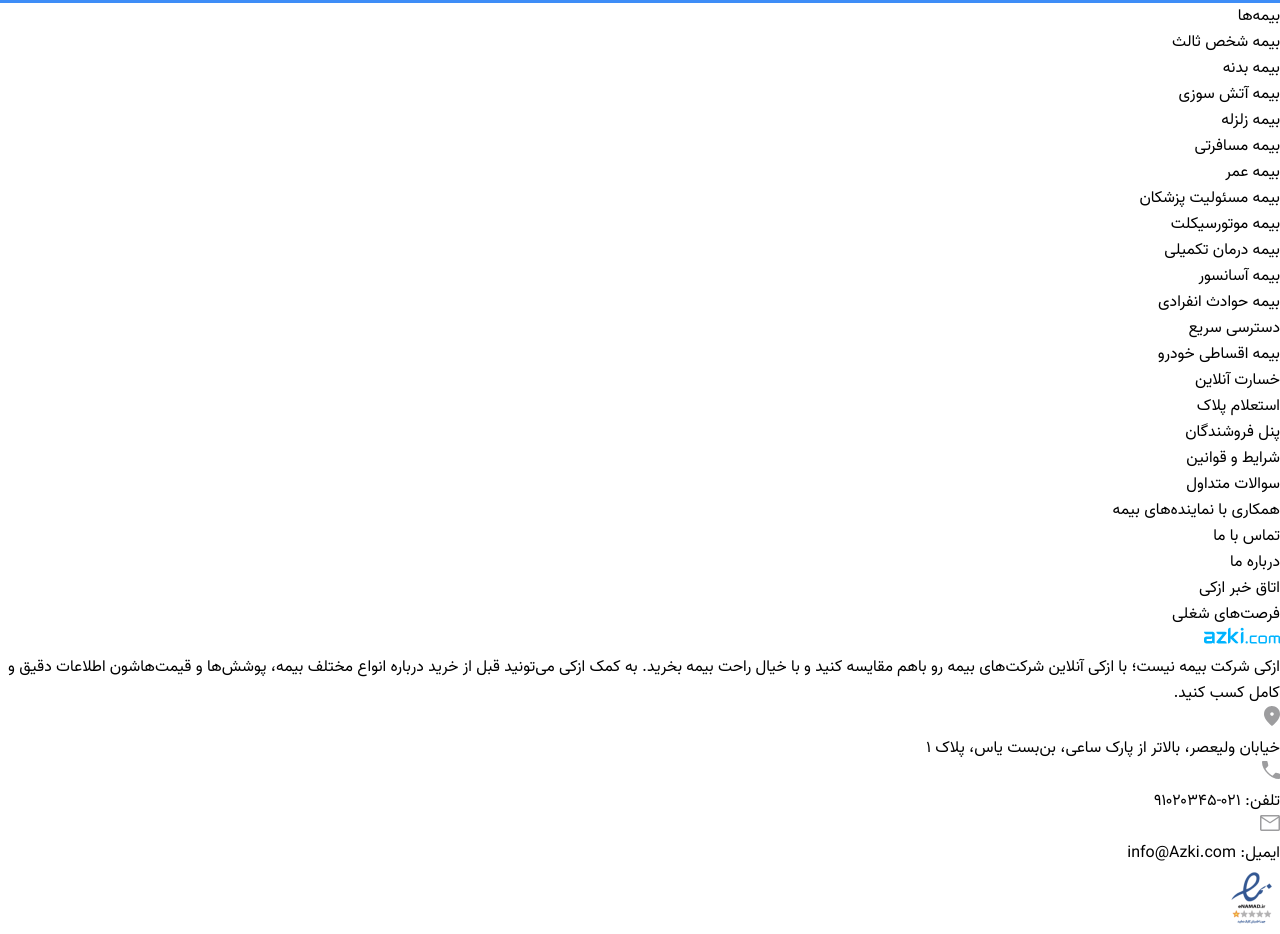
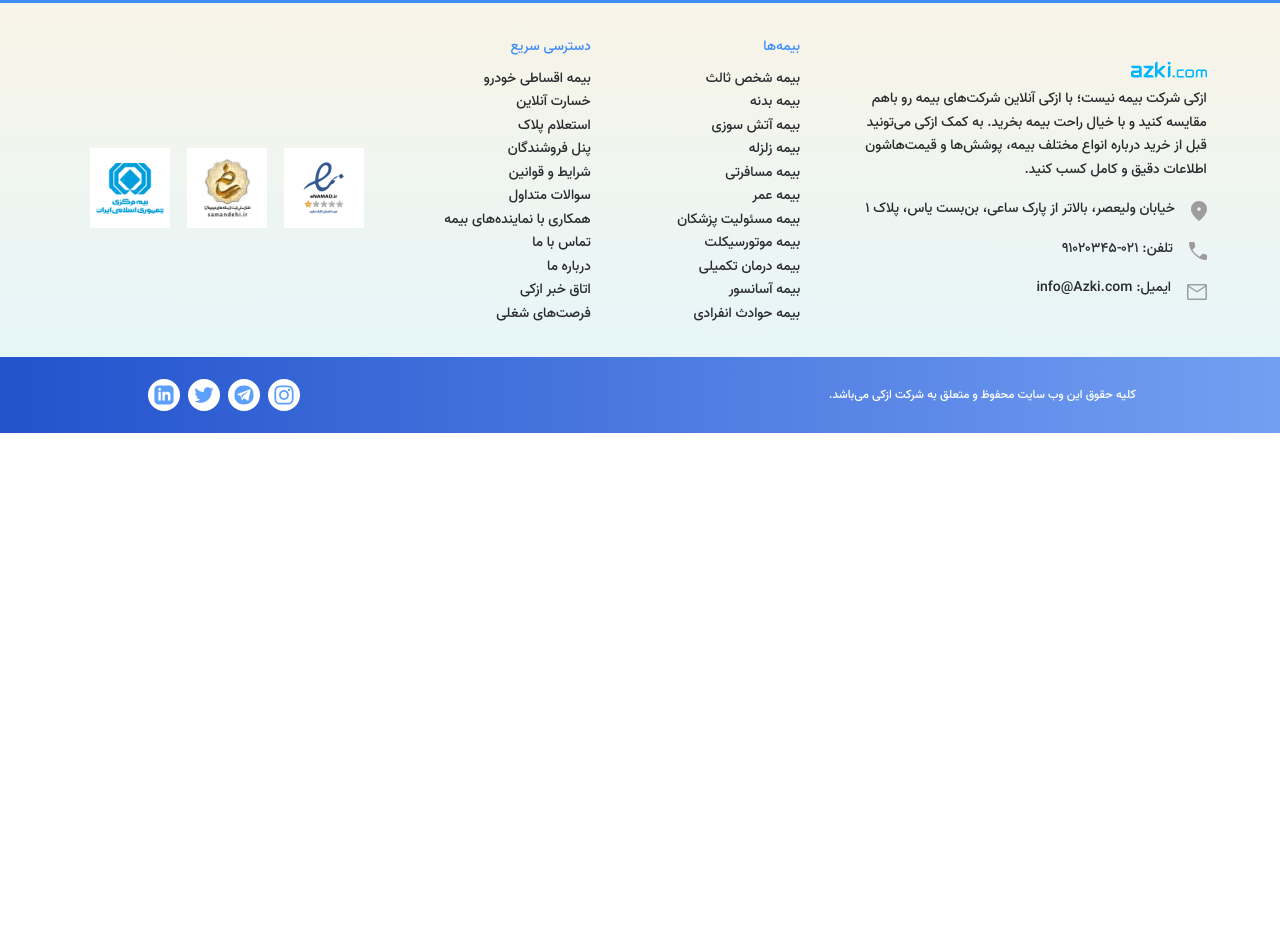
Before and after one commit to ma-abasian/azki, a plain HTML site: page index.html in a window 1280 px wide. Shown: the part 2931-3865 px from the top of the page. After the commit the page ends 3364 px from the top, so only its background shows below. Drawn offline with Linux system fonts and the light colour scheme.

Commit message:
footer ref

```diff
--- a/css/style.css
+++ b/css/style.css
@@ -14,6 +14,18 @@
 
 .row {
     width: 100%;
+}
+
+.circle {
+    border-radius: 50%;
+}
+
+.--pointer {
+    cursor: pointer;
+}
+
+.--hover:hover{
+    color: var(--primary-main);
 }
 
 /*======================  navbar ======================*/
@@ -507,7 +519,14 @@
     text-align: center;
 }
 
-/*======================  about  ======================*/
+/*======================  footer  ======================*/
+.footer {
+    display: flex;
+    flex-wrap: wrap;
+    justify-content: center;
+}
+
+/*======  about  ======*/
 .about {
     text-align: center;
     background-color: var(--primary-main);
@@ -515,7 +534,7 @@
     padding: 40px 46px;
 }
 
-.about__title{
+.about__title {
     font-weight: 700;
     font-size: 1.75rem;
     line-height: 166%;
@@ -528,6 +547,112 @@
     line-height: 169%;
 }
 
+/*=============  footer content  =============*/
+.footer__content {
+    display: flex;
+    flex-wrap: wrap;
+    justify-content: center;
+    align-items: center;
+    font-weight: 500;
+    font-size: 0.75rem;
+    line-height: 168%;
+    color: var(--neutral-500);
+    padding: 32px 24px;
+    background: linear-gradient(180.22deg, #F9F4E7 0.2%, #E6F6F9 99.83%);
+}
+
+.footer__title {
+    color: var(--primary-main);
+    margin-bottom: 8px;
+}
+
+.footer__insurances-item:hover, .footer__quickAccess-item:hover {
+    color: var(--primary-main);
+    cursor: pointer;
+}
+
+/*======  insurances  ======*/
+.footer__insurances {
+    width: 50%;
+}
+
+/*======  quickAccess  ======*/
+.footer__quickAccess {
+    width: 50%;
+}
+
+/*======  footer about  ======*/
+.footer__about {
+    margin-top: 40px;
+}
+
+.footer__connection-item {
+    margin-top: 16px;
+}
+
+.footer__connection-icon img {
+    vertical-align: bottom;
+    margin-left: 12px;
+}
+
+/*======  footer logos  ======*/
+.footer__logos {
+    display: flex;
+    align-items: center;
+    justify-content: space-evenly;
+    margin-top: 16px;
+}
+
+.footer__logos-image {
+    cursor: pointer;
+    display: flex;
+    justify-content: center;
+    align-items: center;
+    background-color: var(--white);
+    width: 80px;
+    height: 80px;
+}
+
+/*======  footer copyRight  ======*/
+.footer__copyRight {
+    background: linear-gradient(90deg, #2151CC -2.05%, #739FF2 100%);
+    display: flex;
+    flex-direction: column;
+    justify-content: center;
+    align-items: center;
+    text-align: center;
+    padding: 24px 77px;
+}
+
+.footer__copyRight-description {
+    color: var(--white);
+    font-weight: 500;
+    font-size: 0.75rem;
+    line-height: 168%;
+    margin-bottom: 16px;
+}
+
+.footer__copyRight-socialMedia {
+    display: flex;
+    align-items: center;
+}
+
+.footer__copyRight-image {
+    display: flex;
+    align-items: center;
+    justify-content: center;
+    background-color: var(--white);
+    padding: 6px;
+    border-radius: 50%;
+    width: 32px;
+    height: 32px;
+    margin: 0 4px;
+    cursor: pointer;
+}
+
+.footer__copyRight-image img {
+    display: flex;
+}
 
 /*======================  comment  ======================*/
 .comment__icon {
@@ -659,6 +784,18 @@
 
     .calendar-icon__left {
         left: 38px;
+    }
+
+    /*======================  footer  ======================*/
+    /*=============  footer content  =============*/
+    /*======  footer about  ======*/
+    .footer__about {
+        width: 50%;
+    }
+
+    /*======  footer logos  ======*/
+    .footer__logos {
+        width: 50%;
     }
 }
 
@@ -900,18 +1037,58 @@
         width: 56px;
     }
 
-    /*======================  about  ======================*/
+    /*======================  footer  ======================*/
+    /*======  about  ======*/
     .about {
         padding: 48px 0;
     }
 
-    .about__title{
+    .about__title {
         line-height: 144%;
     }
 
     .about__description {
         font-size: 1rem;
         line-height: 149%;
+    }
+
+    /*=============  footer content  =============*/
+    .footer__content {
+        font-size: 0.875rem;
+        justify-content: space-evenly;
+    }
+
+    /*======  insurances  ======*/
+    .footer__insurances {
+        width: 13%;
+    }
+
+    /*======  quickAccess  ======*/
+    .footer__quickAccess {
+        width: 13%;
+    }
+
+    /*======  footer about  ======*/
+    .footer__about {
+        width: 29%;
+        margin: 0;
+        order: -1;
+    }
+
+    /*======  footer logos  ======*/
+    .footer__logos {
+        width: 30%;
+    }
+
+    /*======  footer copyRight  ======*/
+    .footer__copyRight {
+        flex-direction: row;
+        justify-content: space-between;
+        padding: 22px 144px;
+    }
+
+    .footer__copyRight-description {
+        margin: 0;
     }
 
     /*======================  comment  ======================*/
@@ -972,4 +1149,11 @@
     .calendar-container {
         margin: 190px 240px 160px 240px;
     }
+
+    /*======================  footer  ======================*/
+    /*=============  footer content  =============*/
+    /*======  footer logos  ======*/
+    .footer__logos {
+        width: 25%;
+    }
 }
--- a/index.html
+++ b/index.html
@@ -350,9 +350,12 @@
                 </div>
             </div>
         </div>
+
+        <!--footer-->
         <div class="footer row">
+
             <!--about-->
-            <div class="about">
+            <div class="about row">
                 <div class="about__title">
                     ازکی چیست؟
                 </div>
@@ -362,11 +365,11 @@
             </div>
 
             <!--footer content-->
-            <div class="footer__content row">
+            <div class="footer__content">
 
                 <!--footer insurances-->
                 <div class="footer__insurances">
-                    <div class="footer__insurances-title">بیمه‌ها</div>
+                    <div class="footer__title">بیمه‌ها</div>
                     <ul class="footer__insurances-items">
                         <li class="footer__insurances-item">
                             بیمه شخص ثالث
@@ -409,7 +412,7 @@
 
                 <!--footer quickAccess-->
                 <div class="footer__quickAccess">
-                    <div class="footer__quickAccess-title">دسترسی سریع</div>
+                    <div class="footer__title">دسترسی سریع</div>
                     <ul class="footer__quickAccess-items">
                         <li class="footer__quickAccess-item">
                             بیمه اقساطی خودرو
@@ -459,31 +462,31 @@
                             اطلاعات دقیق و کامل کسب کنید.
                         </div>
                         <div class="footer__about-connection">
-                            <div class="footer__about-address">
-                                <i><img src="./assets/img/location.svg" alt="location"></i>
-                                <p>خیابان ولیعصر، بالاتر از پارک ساعی، بن‌بست یاس، پلاک ۱</p>
+                            <div class="footer__connection-item">
+                                <i class="footer__connection-icon"><img src="./assets/img/location.svg" alt="location"></i>
+                                <span>خیابان ولیعصر، بالاتر از پارک ساعی، بن‌بست یاس، پلاک ۱</span>
                             </div>
 
-                            <div class="footer__about-phone">
-                                <i><img src="./assets/img/phone.svg" alt="phone"></i>
-                                <p>
+                            <div class="footer__connection-item">
+                                <i class="footer__connection-icon"><img src="./assets/img/phone.svg" alt="phone"></i>
+                                <Span>
                                     <span>تلفن:</span>
-                                    <span>۰۲۱-۹۱۰۲۰۳۴۵</span>
-                                </p>
+                                    <span class="--pointer --hover">۰۲۱-۹۱۰۲۰۳۴۵</span>
+                                </Span>
                             </div>
-                            <div class="footer__about-email">
-                                <i><img src="./assets/img/email.svg" alt="email"></i>
-                                <p>
+                            <div class="footer__connection-item">
+                                <i class="footer__connection-icon"><img src="./assets/img/email.svg" alt="email"></i>
+                                <span>
                                     <span>ایمیل:</span>
-                                    <span>info@Azki.com</span>
-                                </p>
+                                    <span class="--pointer --hover">info@Azki.com</span>
+                                </span>
                             </div>
                         </div>
                     </div>
                 </div>
 
                 <!--footer logos-->
-                <div class="footer__logos">
+                <div class="footer__logos row">
                     <div class="footer__logos-image">
                         <img src="./assets/img/new-enamad.png" alt="enamad">
                     </div>
@@ -497,15 +500,16 @@
             </div>
 
             <!--footer copyRight-->
-            <div class="footer__copyRight">
-                <div class="footer__copyRight-description">کلیه حقوق این وب سایت محفوظ و متعلق به شرکت ازکی می‌باشد.</div>
+            <div class="footer__copyRight row">
+                <div class="footer__copyRight-description">کلیه حقوق این وب سایت محفوظ و متعلق به شرکت ازکی می‌باشد.
+                </div>
 
                 <div class="footer__copyRight-socialMedia">
                     <div class="footer__copyRight-image">
                         <img src="./assets/img/instagram.svg" alt="instagram">
                     </div>
                     <div class="footer__copyRight-image">
-                        <img src="./assets/img/telegram.svg" alt="telegram">
+                        <img class="circle" src="./assets/img/telegram.svg" alt="telegram">
                     </div>
                     <div class="footer__copyRight-image">
                         <img src="./assets/img/twitter.svg" alt="twitter">
```
